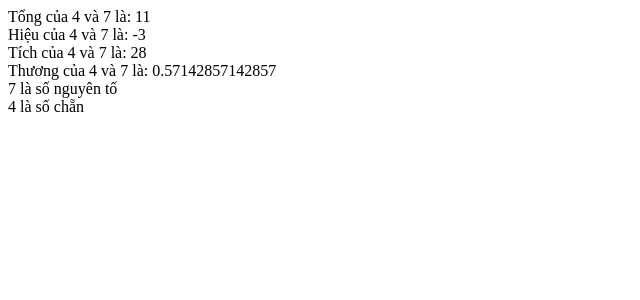
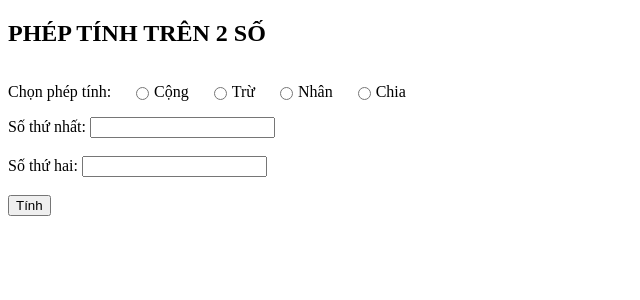
Before and after one commit to HuyTung27/baitapPHP, a PHP site: page /bai3.php in a window 1280 px wide. Shown: the top 300 px of the page, without its empty margins (0-640 px from the left). Run offline with PHP 8.4, Linux system fonts and the light colour scheme.

Commit message:
Update bai3.php

```diff
--- a/Buổi 1/bai3.php
+++ b/Buổi 1/bai3.php
@@ -4,49 +4,98 @@
     <meta charset="UTF-8">
     <meta name="viewport" content="width=device-width, initial-scale=1.0">
     <title>Document</title>
+    <style>
+        .phep_tinh {
+            display: flex;
+            align-items: center;
+            gap: 20px;
+        }
+        .phep_tinh1 {
+            display: flex;
+            align-items: center;
+        }
+        .phep_tinh1 input {
+            margin-right: 5px;
+        }
+    </style>
 </head>
 <body>
+<h2>PHÉP TÍNH TRÊN 2 SỐ</h2>
+<form method="post" action="">
+    <div class="phep_tinh">
+        <p>Chọn phép tính:</p>
+        <div class="phep_tinh1">
+            <input type="radio" name="gender" value="cong"> Cộng
+        </div>
+        <div class="phep_tinh1">
+            <input type="radio" name="gender" value="tru"> Trừ
+        </div>
+        <div class="phep_tinh1">
+            <input type="radio" name="gender" value="nhan"> Nhân
+        </div>
+        <div class="phep_tinh1">
+            <input type="radio" name="gender" value="chia"> Chia
+        </div>
+    </div>
+
+    <label for="number1">Số thứ nhất:</label>
+    <input type="text" id="number1" name="number1"><br><br>
+
+    <label for="number2">Số thứ hai:</label>
+    <input type="text" id="number2" name="number2"><br><br>
+
+    <input type="submit" value="Tính">
+</form>
+
 <?php
 function tong($a, $b){
-        return $a +$b;
+    return $a + $b;
 }
 function hieu($a, $b){
     return $a - $b;
 }
 function tich($a, $b){
-        return $a *$b;
+    return $a * $b;
 }
 function thuong($a, $b){
-        if($b != 0){
-            return $a/$b;
-        }
-        else {
-            return "Mẫu đang bằng 0";
+    if ($b != 0) {
+        return $a / $b;
+    } else {
+        return "Mẫu số không thể bằng 0";
     }
 }
-    function ktraNto($a){
-        if ($a < 2) {
-            return false;
+
+if ($_SERVER["REQUEST_METHOD"] == "POST") {
+    $number1 = isset($_POST['number1']) ? $_POST['number1'] : '';
+    $number2 = isset($_POST['number2']) ? $_POST['number2'] : '';
+    $operation = isset($_POST['gender']) ? $_POST['gender'] : '';
+
+    if (is_numeric($number1) && is_numeric($number2) && $operation) {
+        $number1 = (float)$number1;
+        $number2 = (float)$number2;
+
+        switch ($operation) {
+            case 'cong':
+                $result = tong($number1, $number2);
+                break;
+            case 'tru':
+                $result = hieu($number1, $number2);
+                break;
+            case 'nhan':
+                $result = tich($number1, $number2);
+                break;
+            case 'chia':
+                $result = thuong($number1, $number2);
+                break;
+            default:
+                $result = "Không có phép tính nào được chọn.";
+                break;
         }
-        for ($i = 2; $i <= sqrt($a); $i++) {
-            if ($a % $i == 0) {
-                return false;
+        echo "Kết quả: " . $result;
+    } else {
+        echo "Vui lòng nhập số hợp lệ và chọn phép tính.";
     }
 }
-        return true;
-    }
-    function ktraChan($a){
-        if($a % 2 ==0) return 1;
-        else return 0;
-    }
-        $a=4;
-        $b=7;
-        echo "Tổng của $a và $b là: " . tong($a, $b) . "<br>";
-        echo "Hiệu của $a và $b là: " . hieu($a, $b) . "<br>";
-        echo "Tích của $a và $b là: " . tich($a, $b) . "<br>";
-        echo "Thương của $a và $b là: " . thuong($a, $b) . "<br>";
-        echo "$b " . (ktraNto($b) ? "là" : "không phải là") . " số nguyên tố<br>";
-        echo "$a " . (ktraChan($a) ? "là" : "không phải là") . " số chẵn<br>";
 ?>
 </body>
 </html>
```
Lines whose indentation alone changed are shown as unchanged.
